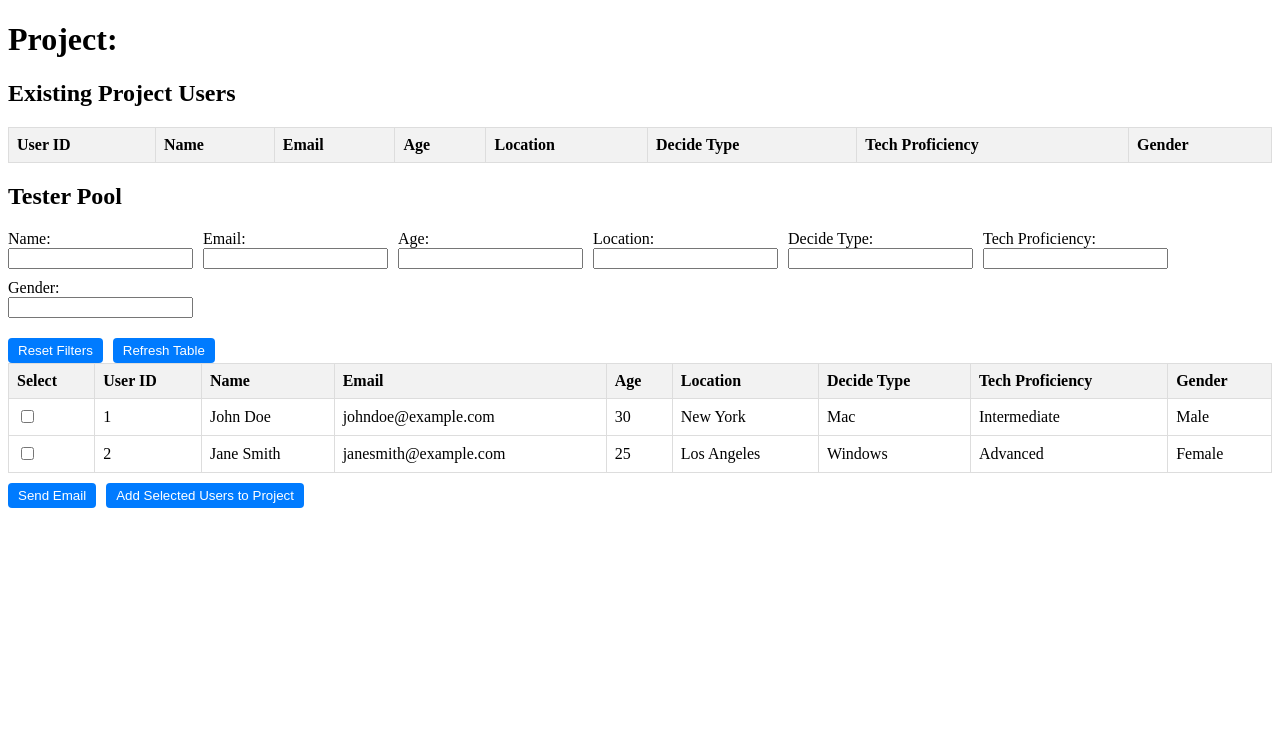
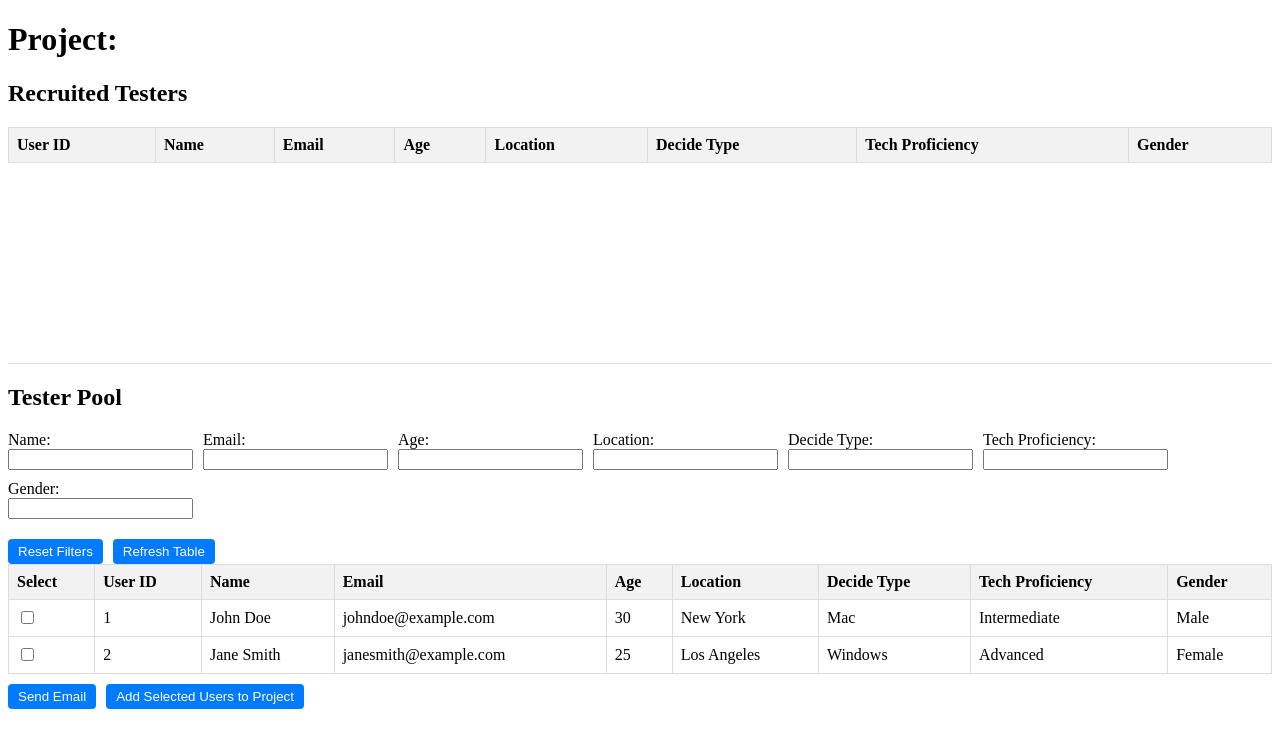
Before and after one commit to xuhaokai/lighthouse-connect, a Next.js app in the folder nextjs-blog/: page /project in a window 1280 px wide. Shown: the top 748 px of the page. Built offline with nearby package versions, Linux system fonts and the light colour scheme.

Commit message:
update table style

```diff
--- a/nextjs-blog/pages/project.js
+++ b/nextjs-blog/pages/project.js
@@ -151,8 +151,7 @@ const Project = () => {
   return (
     <div>
       <h1>Project: {projectName}</h1>
-
-      <h2>Existing Project Users</h2>
+      <h2>Recruited Testers</h2>
       <div className="table-container">
         <table className="user-table">
           {/* Table header */}
@@ -186,6 +185,8 @@ const Project = () => {
         </table>
       </div>
 
+      <div style={{ margin: '200px 0' }}></div>
+      <div className="divider"></div>
       <h2>Tester Pool</h2>
       <div className="filter-inputs">
         <div>
@@ -401,6 +402,12 @@ const Project = () => {
           color: green;
           margin-top: 10px;
         }
+
+        .divider {
+            margin: 20px 0;
+            height: 1px;
+            background-color: #ddd;
+        }
       `}</style>
     </div>
   );
```
